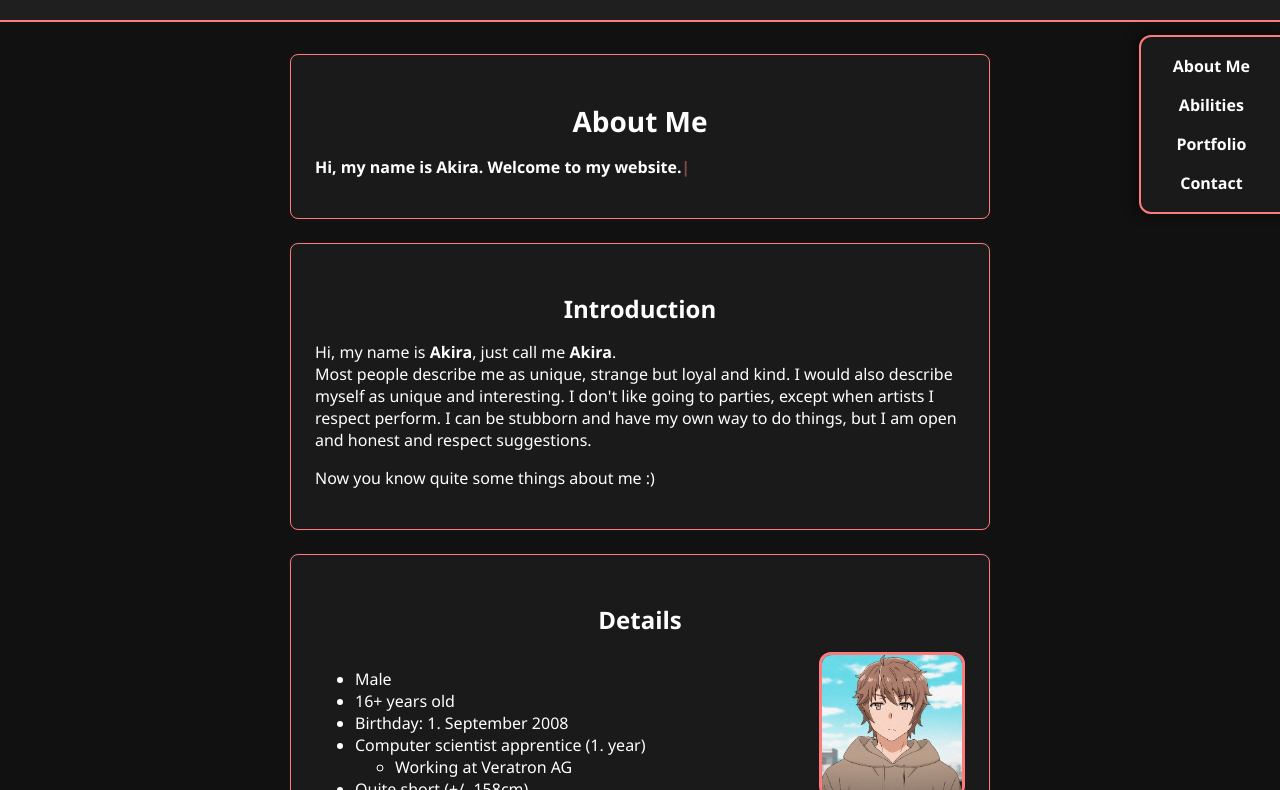
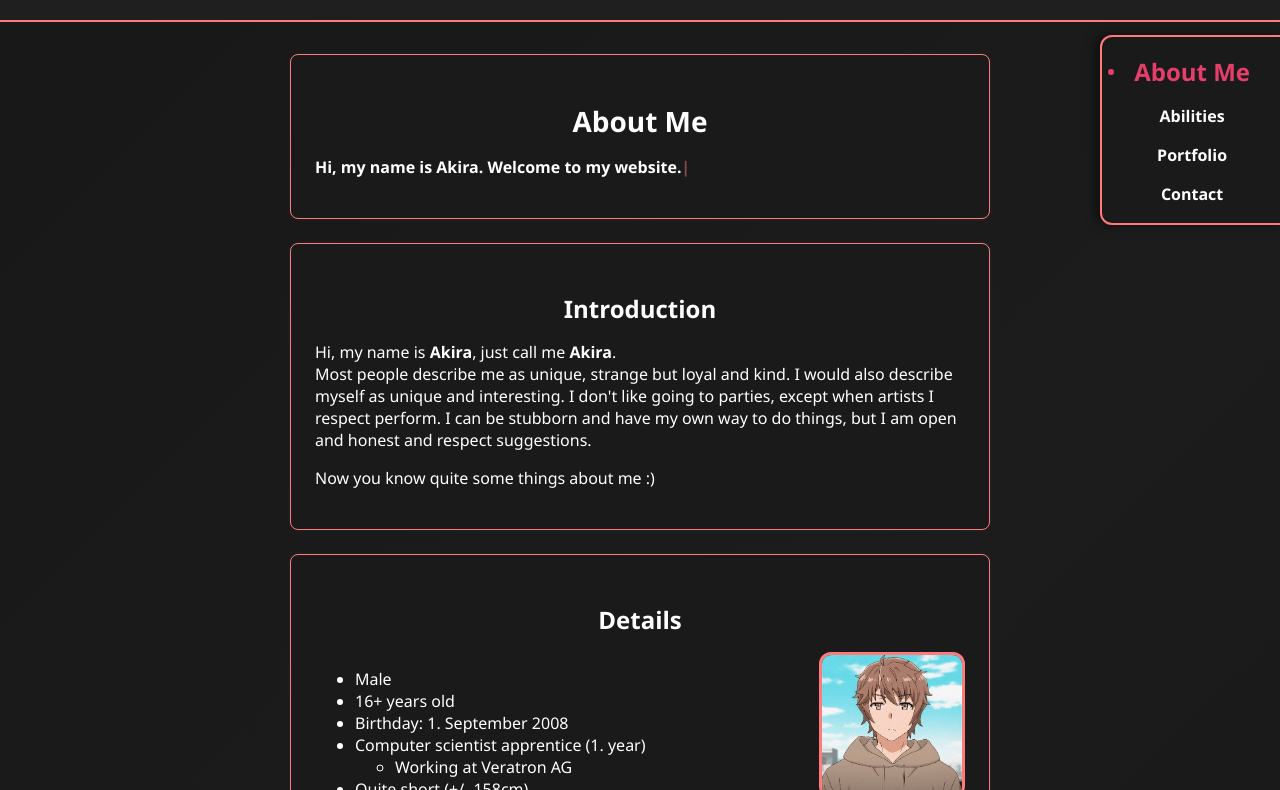
Before and after one commit to KoiNoYume7/AnniWebsite, a plain HTML site: page index.html in a window 1280 px wide. Shown: the part 93-883 px from the top of the page. Drawn offline with nearby package versions, Linux system fonts and the light colour scheme.

Commit message:
final version

```diff
--- a/css/style.css
+++ b/css/style.css
@@ -1,5 +1,7 @@
 body {
-  background-color: #111;
+  background: linear-gradient(-45deg, #0e0e0e, #1c1c1c, #111, #2a2a2a);
+  background-size: 400% 400%;
+  animation: bgwave 15s ease infinite;
   color: white;
   font-family: 'Segoe UI', sans-serif;
   font-size: 16px; /* Normal text size */
@@ -13,6 +15,22 @@ body {
 body.page-loaded {
   opacity: 1;
   /* transform: translateY(0); */
+}
+
+/* Scrollbar Track */
+::-webkit-scrollbar {
+  width: 8px;
+}
+
+/* Scrollbar Thumb */
+::-webkit-scrollbar-thumb {
+  background: linear-gradient(135deg, #7b1e3a, #b1285e, #e63e6b);
+  border-radius: 10px;
+}
+
+/* Scrollbar Track Background */
+::-webkit-scrollbar-track {
+  background: #1a1a1a;
 }
 
 #typed-text {
@@ -31,6 +49,12 @@ body.page-loaded {
 @keyframes blink {
   0%, 100% { opacity: 1; }
   50% { opacity: 0; }
+}
+
+@keyframes bgwave {
+  0% { background-position: 0% 50%; }
+  50% { background-position: 100% 50%; }
+  100% { background-position: 0% 50%; }
 }
 
 .glitch {
@@ -94,6 +118,26 @@ header {
   border-radius: 6px;
   transition: background 0.2s;
   text-align: center;
+}
+
+.sidebar a.active {
+  color: #e63e6b;
+  font-size: 1.5rem;
+  font-weight: bold;
+  position: relative;
+  transition: color 0.3s ease;
+}
+
+.sidebar a.active::before {
+  content: '';
+  position: absolute;
+  left: -10px;
+  top: 50%;
+  transform: translateY(-50%);
+  width: 6px;
+  height: 6px;
+  background-color: #e63e6b;
+  border-radius: 50%;
 }
 
 .sidebar a:hover {
--- a/index.html
+++ b/index.html
@@ -13,7 +13,7 @@
   </header>
 
   <aside class="sidebar" data-aos="fade-left" data-aos-delay="200">
-    <a href="index.html">About Me</a>
+    <a href="index.html" class="active">About Me</a>
     <a href="abilities.html">Abilities</a>
     <a href="portfolio.html">Portfolio</a>
     <a href="contact.html">Contact</a>
--- a/js/main.js
+++ b/js/main.js
@@ -17,3 +17,27 @@ document.addEventListener("DOMContentLoaded", () => {
 window.addEventListener("load", () => {
   document.body.classList.add("page-loaded");
 });
+
+document.addEventListener("DOMContentLoaded", () => {
+  const form = document.getElementById("contact-form");
+
+  if (form) {
+    form.addEventListener("submit", (e) => {
+      e.preventDefault();
+
+      const name = document.getElementById("name").value.trim();
+      const email = document.getElementById("email").value.trim();
+      const message = document.getElementById("message").value.trim();
+
+      console.log("Form Submitted:");
+      console.log("Name:", name);
+      console.log("Email:", email);
+      console.log("Message:", message);
+
+      // 🔮 FUTURE DISCORD INTEGRATION GOES HERE
+      alert("Thank you! This form is ready for Discord bot integration. 📨");
+
+      form.reset();
+    });
+  }
+});
```
Also changed, not shown: abilities.html (+1 -1 lines), contact.html (+2 -3 lines), portfolio.html (+1 -1 lines), README.md.
